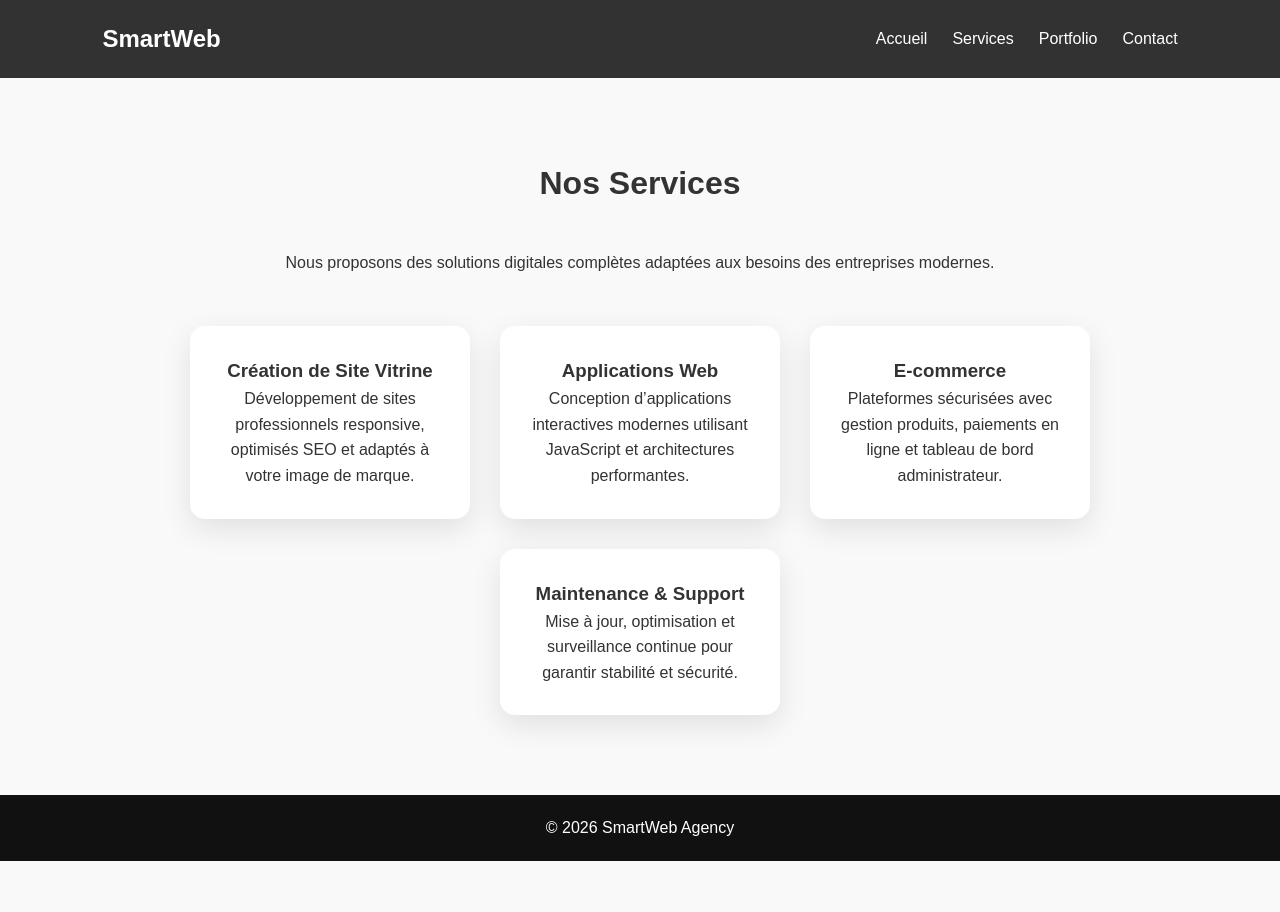
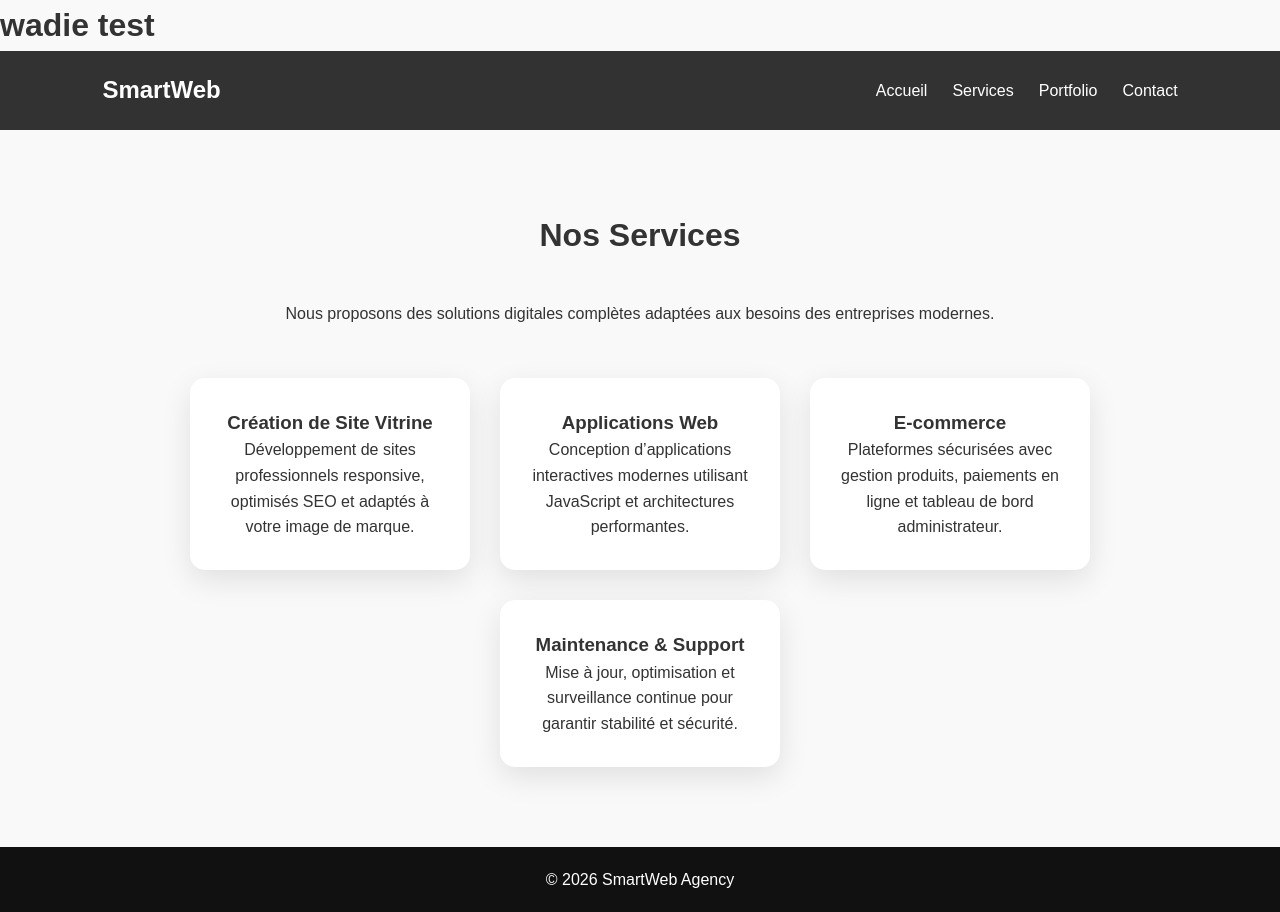
Before and after one commit to talel27/smartweb-vitrine, a plain HTML site: page services.html in a window 1280 px wide. Before the commit the page ends 861 px from the top, so only its background shows below. Drawn offline with Linux system fonts and the light colour scheme.

Commit message:
🤖 add_h1 - services.html - 2026-04-28T10:18:09.059Z

```diff
--- a/services.html
+++ b/services.html
@@ -8,6 +8,7 @@
   <meta name="description" content="salutttt test etsttt">
 </head>
 <body>
+    <h1>wadie test</h1>
 
 <nav class="navbar">
     <h1 class="logo">SmartWeb</h1>
```
